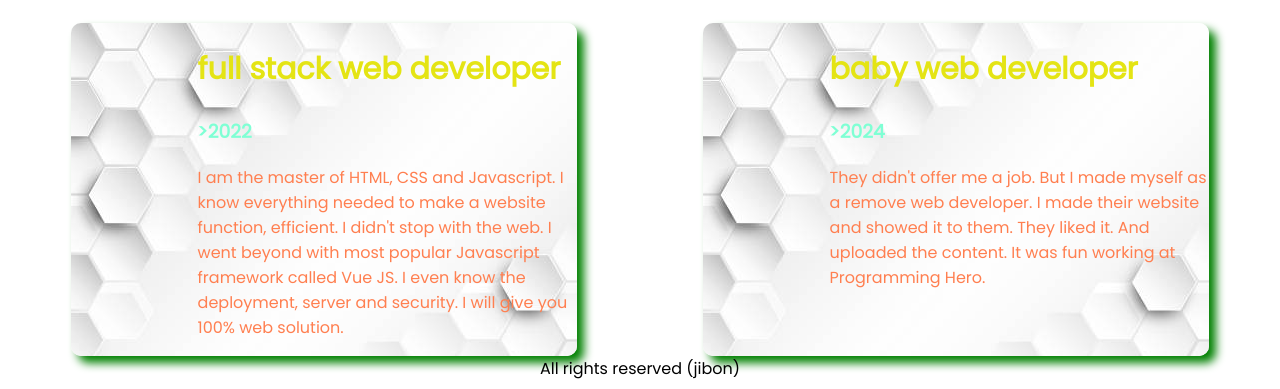
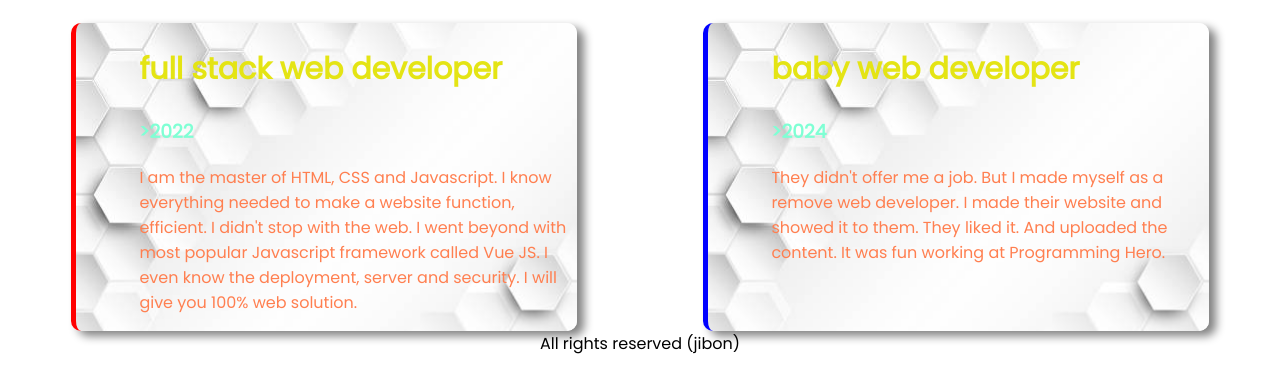
Before and after one commit to Mojammel54/developer-portfolio, a plain HTML site: page index.htm in a window 1280 px wide. Shown: the part 1421-1810 px from the top of the page. After the commit the page ends 1785 px from the top, so only its background shows below. Drawn offline with Linux system fonts and the light colour scheme.

Commit message:
personal-portfoiloe

```diff
--- a/index.htm
+++ b/index.htm
@@ -49,7 +49,7 @@
     <h1>experiences</h1>
     <section class="experience-area">
 
-        <div class="box">
+        <div class="boxone">
             <h1>full stack web developer</h1>
             <h3 <span id="name"></span>>2022</h3>
             <p class="text">I am the master of HTML, CSS and Javascript. I know everything needed to make a website
--- a/style.css
+++ b/style.css
@@ -70,9 +70,10 @@ p {
 }
 
 .box {
-    box-shadow: 7px 7px 10px green;
-    display: block;
-    padding-left: 10%;
+    box-shadow: 7px 5px 10px gray;
+    border-left: 5px solid blue;
+
+    padding-left: 5%;
     width: 50%;
     margin-left: 5%;
     margin-right: 5%;
@@ -85,3 +86,23 @@ p {
 .text {
     font-size: medium;
 }
+
+.boxone {
+
+    box-shadow: 7px 5px 10px gray;
+    border-left: 5px solid red;
+
+    padding-left: 5%;
+    width: 50%;
+    margin-left: 5%;
+    margin-right: 5%;
+    text-align: left;
+    background-image: url(white.jpg);
+    background-repeat: no-repeat;
+    border-radius: 10px;
+
+}
+
+h2 {
+    color: purple;
+}
```
Also changed, not shown: black.jpg (added), 1 other file.
